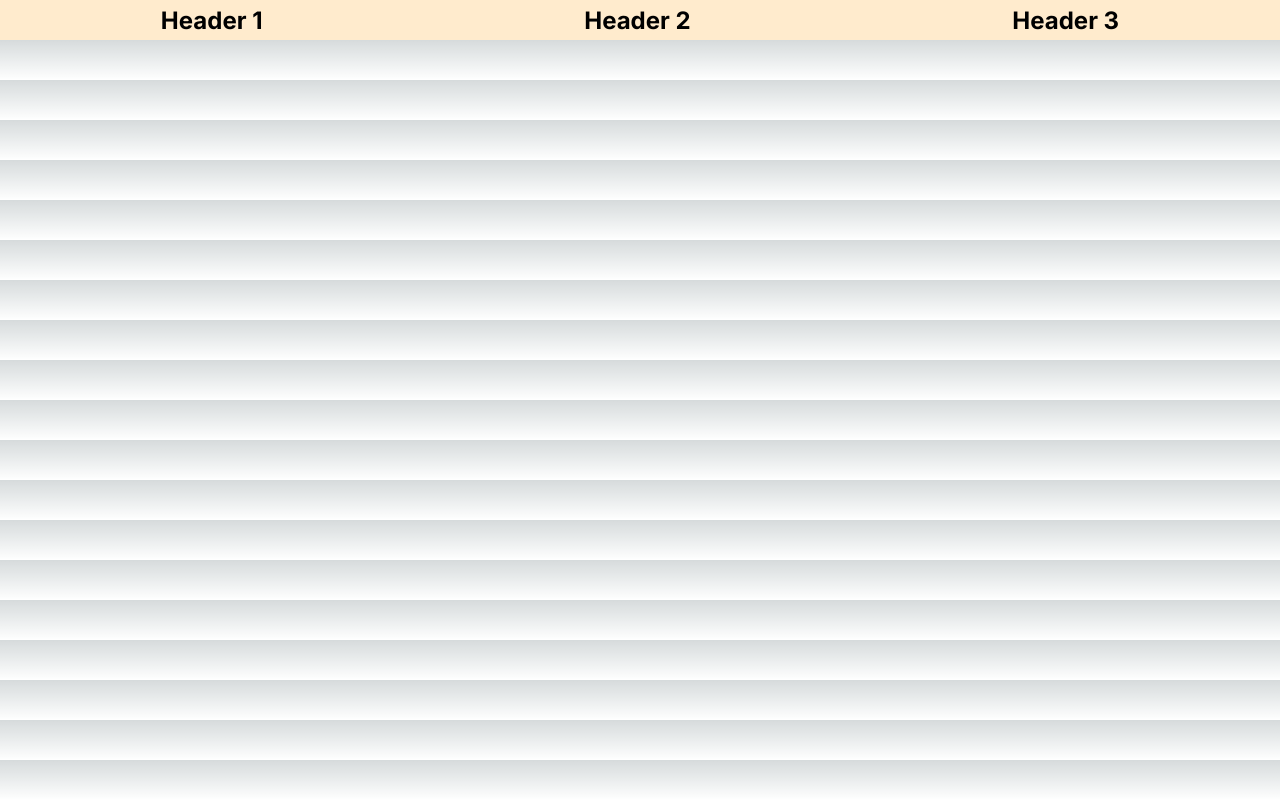
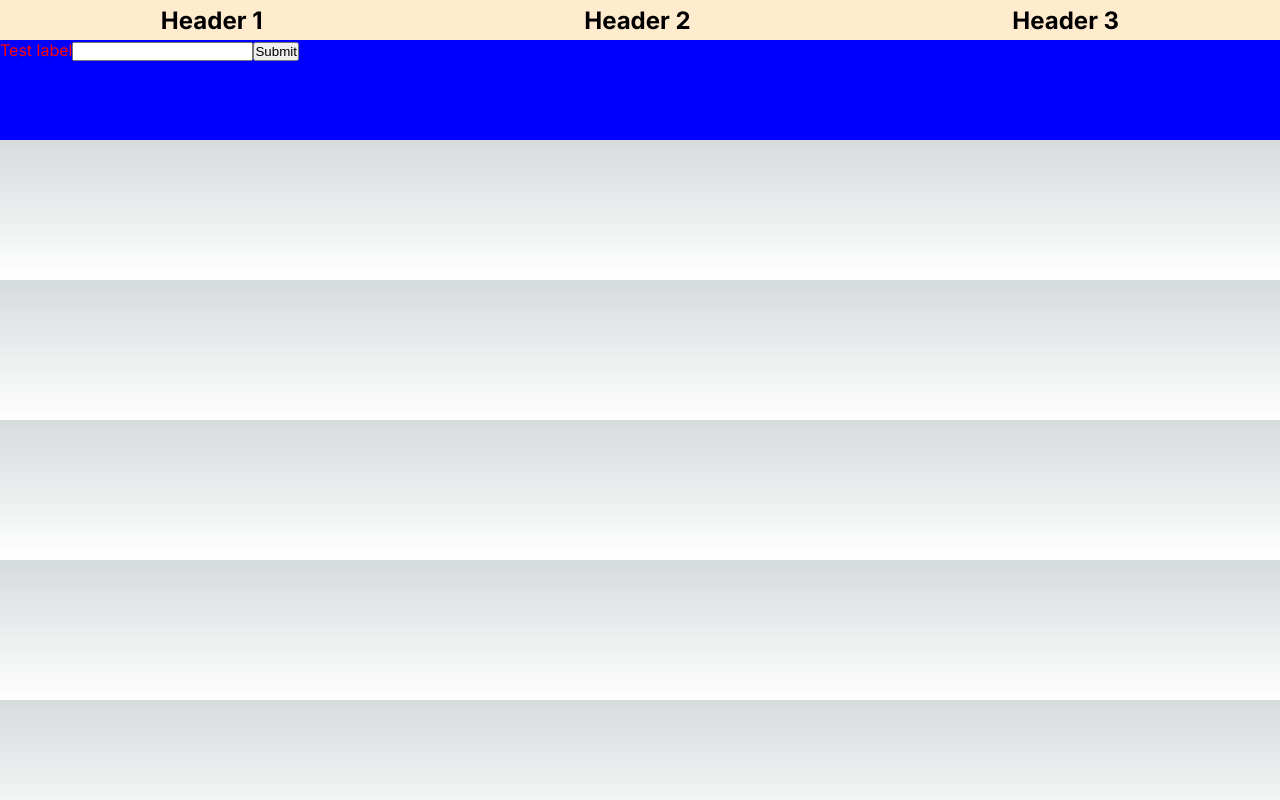
Before and after one commit to MartinRuiAndorsen/react_18_components_app, a Next.js app: page / in a window 1280 px wide. Built offline with nearby package versions, Linux system fonts and the light colour scheme.

Commit message:
Started work on form

```diff
--- /dev/null
+++ b/src/app/components/forms/FormTest.tsx
@@ -0,0 +1,11 @@
+import styles from "./form.module.css";
+
+export default function FormTest() {
+  return (
+    <form className={styles.form}>
+      <label>Test label</label>
+      <input name="test input" />
+      <button type="submit">Submit</button>
+    </form>
+  );
+}
--- /dev/null
+++ b/src/app/components/forms/form.module.css
@@ -0,0 +1,5 @@
+.form {
+  color: red;
+  background-color: blue;
+  height: 100%;
+}
--- a/src/app/page.module.css
+++ b/src/app/page.module.css
@@ -2,3 +2,8 @@
   height: 40px;
   width: 100%;
 }
+
+.form {
+  height: 100px;
+  width: 100%;
+}
--- a/src/app/page.tsx
+++ b/src/app/page.tsx
@@ -1,5 +1,6 @@
 import styles from "./page.module.css";
 import Header from "./components/headers/Header";
+import FormTest from "./components/forms/FormTest";
 
 export default function Home() {
   return (
@@ -7,6 +8,9 @@ export default function Home() {
       <div className={styles.header}>
         <Header />
       </div>
+      <div className={styles.form}>
+        <FormTest />
+      </div>
     </main>
   );
 }
```
